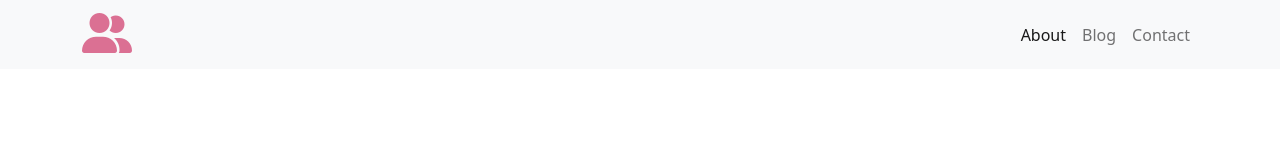
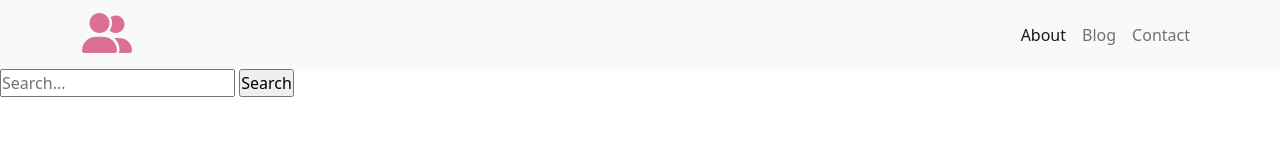
Before and after one commit to Naman7213/sessional-assessment-2, a plain HTML site: page index.html in a window 1280 px wide. Drawn offline with nearby package versions, Linux system fonts and the light colour scheme.

Commit message:
search bar created

```diff
--- a/index.html
+++ b/index.html
@@ -38,5 +38,14 @@
           </div>
         </div>
       </nav>
+
+      <!-- Search Bar -->
+      <div id="search_bar_div">
+        <form id="search_bar_icon">
+          <input type="search" placeholder="Search..." id="search_bar"/>
+          <input type="submit" value="Search" id="search_bar_button"/>
+        </form>
+      </div>
+      <script src="./script.js"></script>
 </body>
 </html>
```
